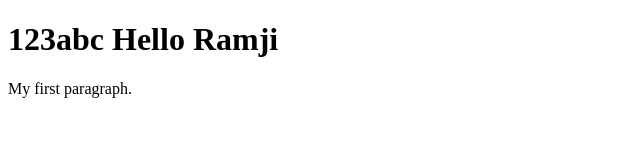
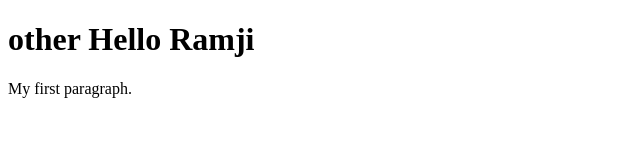
Before and after one commit to RamjiGupta351994/test-repo, a plain HTML site: page index.html in a window 1280 px wide. Shown: the whole page, without its empty margins (0-640 px from the left). Drawn offline with Linux system fonts and the light colour scheme.

Commit message:
Update index.html
commit

```diff
--- a/index.html
+++ b/index.html
@@ -2,7 +2,7 @@
 <html>
 <body>
 
-<h1> 123abc Hello Ramji</h1>
+<h1> other Hello Ramji</h1>
 <p>My first paragraph.</p>
 
 </body>
```
